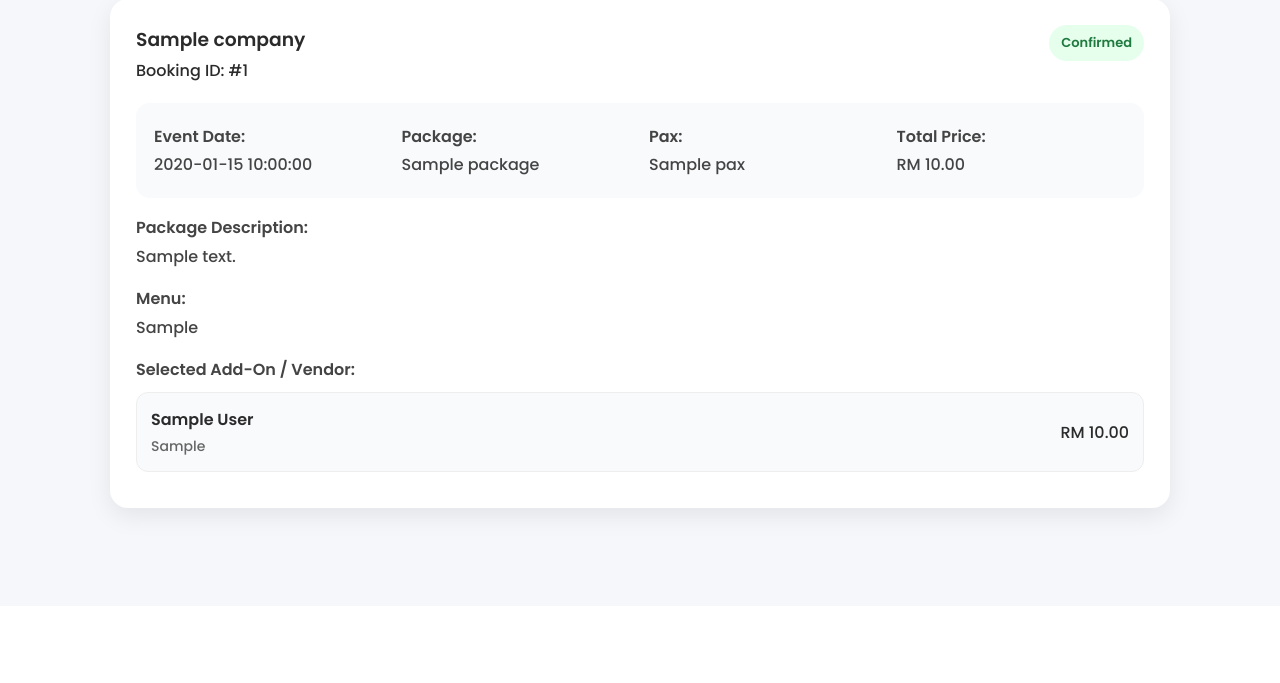
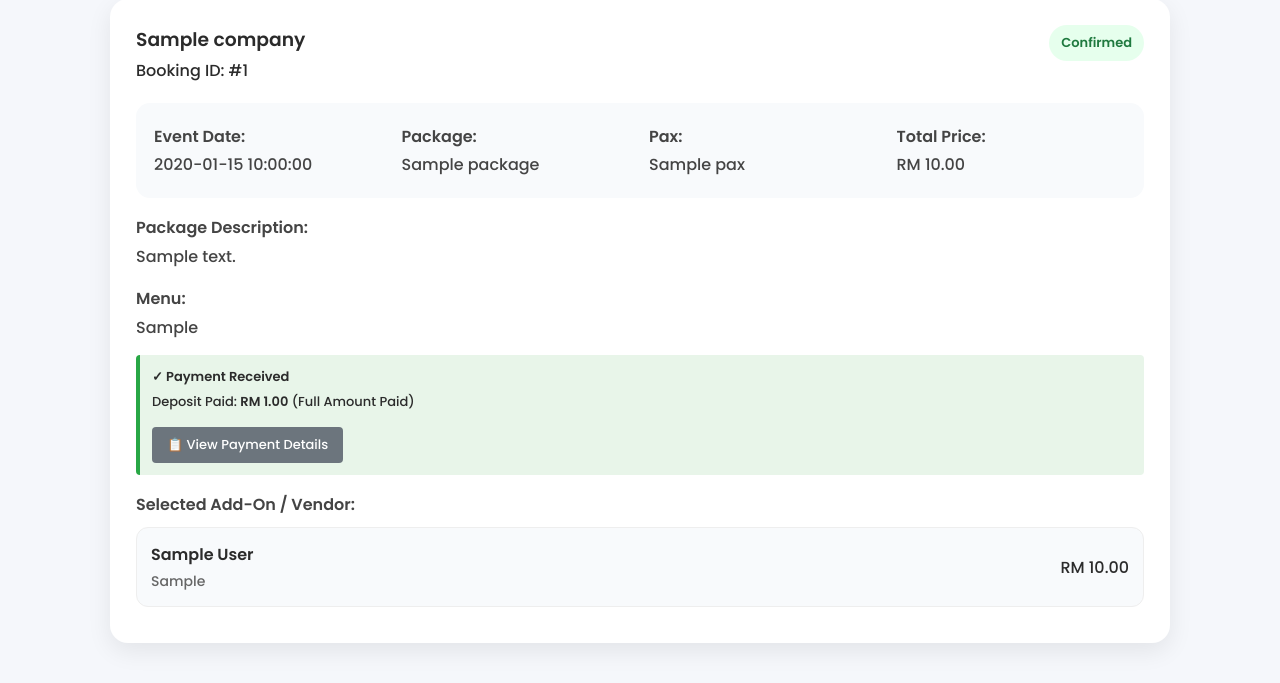
Before and after one commit to AliaSham/event_saas, a PHP site: page /customer/my_bookings.php in a window 1280 px wide. Shown: the part 194-877 px from the top of the page. Before the commit the page ends 722 px from the top, so only its background shows below. Run offline with PHP 8.4, Linux system fonts and the light colour scheme; the visitor is signed in with stand-in values (Sample User, id 1); tables that the repository leaves empty or names only in its code hold one stand-in row (values such as "Sample post").

Commit message:
Update my_bookings.php

```diff
--- a/customer/my_bookings.php
+++ b/customer/my_bookings.php
@@ -24,6 +24,8 @@ $bookings = mysqli_query($conn, "
     WHERE b.user_id = '$user_id'
     ORDER BY b.id DESC
 ");
+
+$message = isset($_GET['msg']) ? $_GET['msg'] : '';
 ?>
 
 <!DOCTYPE html>
@@ -33,6 +35,72 @@ $bookings = mysqli_query($conn, "
 
     <link href="https://fonts.googleapis.com/css2?family=Poppins:wght@300;500;600&display=swap" rel="stylesheet">
     <link rel="stylesheet" href="/event_saas/assets/css/style.css">
+    <style>
+        .payment-status-box {
+            background: #f0f7ff;
+            border-left: 4px solid #2196f3;
+            padding: 12px;
+            margin: 15px 0;
+            border-radius: 4px;
+            font-size: 13px;
+        }
+
+        .payment-status-box.pending {
+            background: #fff3cd;
+            border-color: #ffc107;
+        }
+
+        .payment-status-box.completed {
+            background: #e8f5e9;
+            border-color: #28a745;
+        }
+
+        .payment-action-buttons {
+            display: flex;
+            gap: 10px;
+            margin-top: 15px;
+            flex-wrap: wrap;
+        }
+
+        .payment-action-buttons a,
+        .payment-action-buttons button {
+            padding: 8px 15px;
+            border-radius: 4px;
+            text-decoration: none;
+            font-size: 13px;
+            font-weight: 500;
+            border: none;
+            cursor: pointer;
+            transition: all 0.3s;
+        }
+
+        .btn-pay-now {
+            background: #ff6b6b;
+            color: white;
+        }
+
+        .btn-pay-now:hover {
+            background: #ee5a52;
+        }
+
+        .btn-view-payment {
+            background: #6c757d;
+            color: white;
+        }
+
+        .btn-view-payment:hover {
+            background: #5a6268;
+        }
+
+        .alert-message {
+            padding: 12px 15px;
+            margin-bottom: 20px;
+            border-radius: 6px;
+            background: #e8f5e9;
+            border-left: 4px solid #28a745;
+            color: #2e7d32;
+        }
+    </style>
 </head>
 
 <body>
@@ -47,6 +115,12 @@ $bookings = mysqli_query($conn, "
             <p class="muted">View your event booking status and selected add-ons</p>
         </div>
     </div>
+
+    <?php if ($message == 'already_paid') { ?>
+        <div class="alert-message">
+            ✓ This booking has already been paid. No additional payment is required.
+        </div>
+    <?php } ?>
 
     <?php if (mysqli_num_rows($bookings) == 0) { ?>
         <div class="empty-state">
@@ -74,6 +148,20 @@ $bookings = mysqli_query($conn, "
                 JOIN vendor_profiles vp ON u.id = vp.user_id
                 WHERE bv.booking_id = '$booking_id'
             ");
+
+            /* GET PAYMENT STATUS */
+            $paymentQ = mysqli_query($conn, "
+                SELECT * FROM payments
+                WHERE booking_id = '$booking_id'
+            ");
+
+            $payment = null;
+            $deposit_amount = $booking['total_price'] * 0.10;
+            $remaining_amount = $booking['total_price'] * 0.90;
+
+            if (mysqli_num_rows($paymentQ) > 0) {
+                $payment = mysqli_fetch_assoc($paymentQ);
+            }
             ?>
 
             <div class="booking-card">
@@ -127,6 +215,39 @@ $bookings = mysqli_query($conn, "
                     <p><?= $booking['menu'] ?></p>
                 </div>
 
+                <!-- Payment Status Section -->
+                <?php if ($booking['status'] == 'Payment Pending') { ?>
+                    <div class="payment-status-box pending">
+                        <strong>⏳ Payment Pending</strong>
+                        <p style="margin: 5px 0 0 0;">Deposit (10%): <strong>RM <?= number_format($deposit_amount, 2) ?></strong></p>
+                        <p style="margin: 3px 0 0 0; font-size: 12px; color: #666;">Please complete the payment to confirm your booking.</p>
+                        <div class="payment-action-buttons">
+                            <a href="payment.php?booking_id=<?= $booking_id ?>" class="btn-pay-now">
+                                💳 Pay Now
+                            </a>
+                        </div>
+                    </div>
+                <?php } elseif ($booking['payment_status'] == 'Partial' || $booking['payment_status'] == 'Paid') { ?>
+                    <div class="payment-status-box completed">
+                        <strong>✓ Payment Received</strong>
+                        <p style="margin: 5px 0 0 0;">
+                            Deposit Paid: <strong>RM <?= number_format($deposit_amount, 2) ?></strong>
+                            <?php if ($booking['payment_status'] == 'Paid') { ?>
+                                (Full Amount Paid)
+                            <?php } else { ?>
+                                | Remaining: <strong>RM <?= number_format($remaining_amount, 2) ?></strong>
+                            <?php } ?>
+                        </p>
+                        <?php if ($payment) { ?>
+                            <div class="payment-action-buttons">
+                                <a href="payment_confirmation.php?payment_id=<?= $payment['id'] ?>" class="btn-view-payment">
+                                    📋 View Payment Details
+                                </a>
+                            </div>
+                        <?php } ?>
+                    </div>
+                <?php } ?>
+
                 <div class="booking-section">
                     <p><strong>Selected Add-On / Vendor:</strong></p>
 
```
